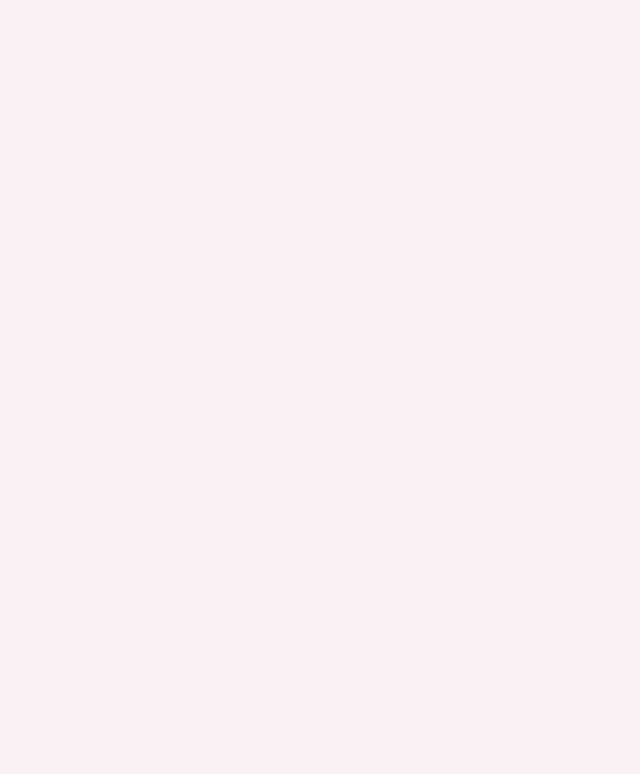
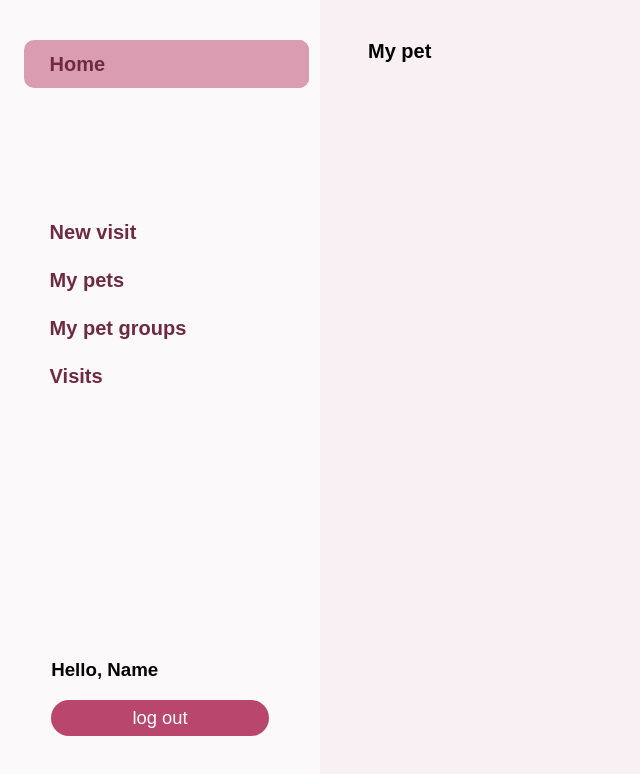
Before and after one commit to achwi00/vetclinic-front, a React (Create React App) app: page /dashboard/pet in a window 1280 px wide. Before the commit this address had no page. Shown: the top 774 px of the page, without its empty margins (0-640 px from the left). Built offline with nearby package versions, Linux system fonts and the light colour scheme.

Commit message:
[Chore] add navigation in box

```diff
--- a/src/App.js
+++ b/src/App.js
@@ -6,6 +6,7 @@ import DashBoardHome from './views/DashBoardHome'
 import DashboardNewVisit from "./views/user_dashboard/DashboardNewVisit";
 import DashboardMyPets from "./views/user_dashboard/DashboardMyPets";
 import DashboardMyPetGroups from "./views/user_dashboard/DashboardMyPetGroups";
+import DashboardPet from "./views/user_dashboard/DashboardPet";
 import Register from "./views/Register";
 import TestView from "./views/TestView";
 import {UserProvider} from "./UserContext";
@@ -23,6 +24,7 @@ function App() {
           <Route path="/dashboard/new-visit" element={<DashboardNewVisit/>}/>
           <Route path="/dashboard/my-pets" element={<DashboardMyPets/>}/>
           <Route path="/dashboard/my-pet-groups" element={<DashboardMyPetGroups/>}/>
+          <Route path="/dashboard/pet" element={<DashboardPet/>}/>
           {/*<Route path="/dashboard/my-pets" element={<MyPetGroups/>}/>*/}
         </Routes>
       </Router>
--- a/src/component/Box.js
+++ b/src/component/Box.js
@@ -1,10 +1,18 @@
 import React from "react";
+import { useNavigate } from "react-router-dom";
 import '../styles/services.css';
 import IconDisplayer from "./IconDisplayer";
 
-function Box({iconName, iconStyle, title, descrPart1, descrPart2, styleClass, titleStyle, descrStyle}){
+function Box({iconName, iconStyle, title, descrPart1, descrPart2, styleClass, titleStyle, descrStyle, navigateTo}){
+    const navigate = useNavigate();
+
+    const handleClick = () => {
+        if (navigateTo) {
+            navigate(navigateTo);
+        }
+    };
     return(
-        <div className={styleClass}>
+        <div className={styleClass} onClick={handleClick} style={{ cursor: "pointer" }}>
             <IconDisplayer
                 styleClass={iconStyle}
                 iconName={iconName}
--- a/src/views/user_dashboard/DashboardMyPets.js
+++ b/src/views/user_dashboard/DashboardMyPets.js
@@ -37,6 +37,7 @@ function DashboardMyPets(){
                                 styleClass="box pet"
                                 titleStyle="pet-name"
                                 descrStyle="pet-description"
+                                navigateTo="/dashboard/pet"
                             />
                         ))}
                         styleClass="pet-holder"
--- a/src/views/user_dashboard/DashboardPet.js
+++ b/src/views/user_dashboard/DashboardPet.js
@@ -0,0 +1,23 @@
+import React from "react";
+import SideMenu from "../../component/SideMenu";
+import '../../styles/pets.css'
+
+function DashboardPet(){
+    const buttons = [
+        {label: 'New visit', href:'/dashboard/new-visit'},
+        {label: 'My pets', href:'/dashboard/my-pets'},
+        {label: 'My pet groups', href:'/dashboard/my-pet-groups'},
+        {label: 'Visits', href:'#'},
+    ]
+    return(
+        <div className="all-holder">
+            <SideMenu buttons={buttons}/>
+            <div className="content-holder">
+                <div className="centring-main">
+                    <h2 className="site-tracker">My pet</h2>
+                </div>
+            </div>
+        </div>
+    );
+}
+export default DashboardPet;
```
